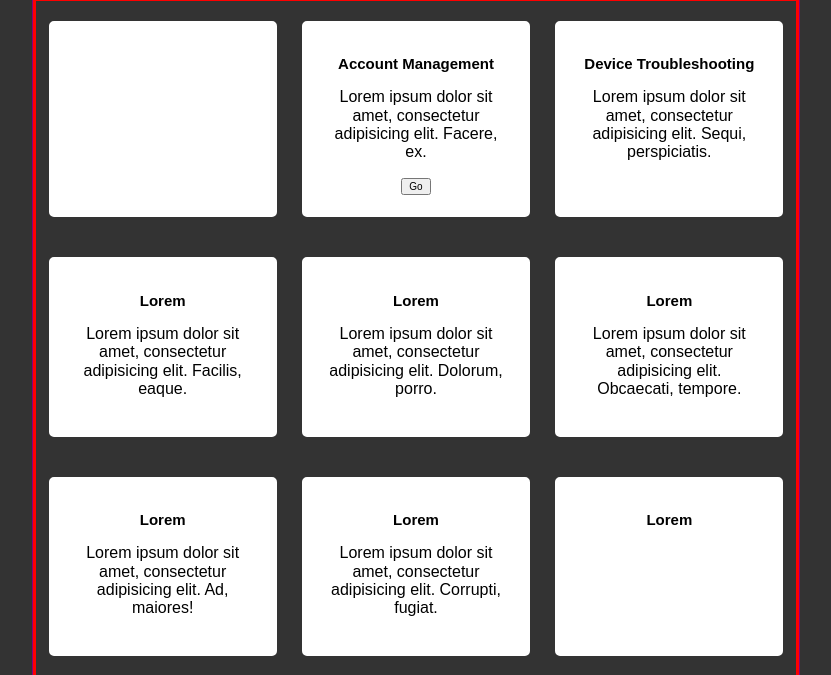
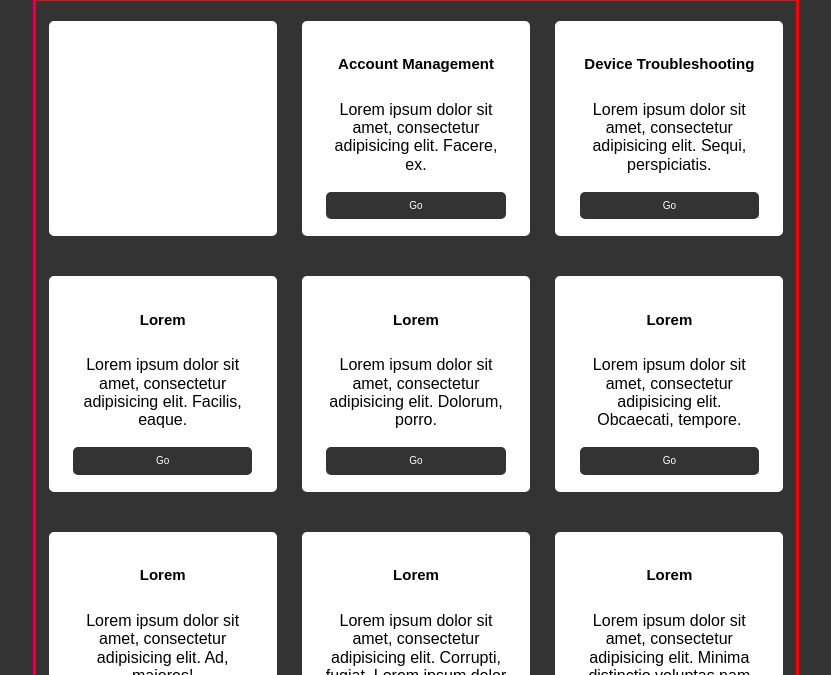
Before and after one commit to blubrandi/helpdoc-demo, a plain HTML site: page index.html in a window 1280 px wide. Shown: the part 125-800 px from the top of the page, without its empty margins (224-1055 px from the left). Drawn offline with nearby package versions, Linux system fonts and the light colour scheme.

Commit message:
Added button functionality/styling.

```diff
--- a/index.html
+++ b/index.html
@@ -27,35 +27,42 @@
         <div class="card">
           <h2>Account Management</h2>
           <p>Lorem ipsum dolor sit amet, consectetur adipisicing elit. Facere, ex.</p>
-          <a href="account-management.html"><button>Go</button></a>
+          <div class="button"><a href="account-management.html">Go</a></div>
         </div>
         <div class="card">
           <h2>Device Troubleshooting</h2>
           <p>Lorem ipsum dolor sit amet, consectetur adipisicing elit. Sequi, perspiciatis.</p>
+          <div class="button"><a href="account-management.html">Go</a></div>
         </div>
         <div class="card">
           <h2>Lorem</h2>
           <p>Lorem ipsum dolor sit amet, consectetur adipisicing elit. Facilis, eaque.</p>
+          <div class="button"><a href="account-management.html">Go</a></div>
         </div>
         <div class="card">
           <h2>Lorem</h2>
           <p>Lorem ipsum dolor sit amet, consectetur adipisicing elit. Dolorum, porro.</p>
+          <div class="button"><a href="account-management.html">Go</a></div>
         </div>
         <div class="card">
           <h2>Lorem</h2>
           <p>Lorem ipsum dolor sit amet, consectetur adipisicing elit. Obcaecati, tempore.</p>
+          <div class="button"><a href="account-management.html">Go</a></div>
         </div>
         <div class="card">
           <h2>Lorem</h2>
           <p>Lorem ipsum dolor sit amet, consectetur adipisicing elit. Ad, maiores!</p>
+          <div class="button"><a href="account-management.html">Go</a></div>
         </div>
         <div class="card">
           <h2>Lorem</h2>
-          <p>Lorem ipsum dolor sit amet, consectetur adipisicing elit. Corrupti, fugiat.</p>
+          <p>Lorem ipsum dolor sit amet, consectetur adipisicing elit. Corrupti, fugiat.  Lorem ipsum dolor sit amet, consectetur adipisicing elit. Laudantium dolorem numquam atque dolores esse aliquid, tempora sit nobis possimus molestias?</p>
+          <div class="button"><a href="account-management.html">Go</a></div>
         </div>
         <div class="card">
           <h2>Lorem</h2>
-
+          <p>Lorem ipsum dolor sit amet, consectetur adipisicing elit. Minima distinctio voluptas nam perferendis perspiciatis architecto a, excepturi sit dolorem iste.</p>
+<div class="button"><a href="account-management.html">Go</a></div>
         </div>
       </div>
     </div>
--- a/style.css
+++ b/style.css
@@ -1,25 +1,22 @@
 /*! normalize.css v8.0.1 | MIT License | github.com/necolas/normalize.css */
-
 /* Document
    ========================================================================== */
-
 /**
  * 1. Correct the line height in all browsers.
  * 2. Prevent adjustments of font size after orientation changes in iOS.
  */
-
 html {
-  line-height: 1.15; /* 1 */
-  -webkit-text-size-adjust: 100%; /* 2 */
+  line-height: 1.15;
+  /* 1 */
+  -webkit-text-size-adjust: 100%;
+  /* 2 */
 }
 
 /* Sections
    ========================================================================== */
-
 /**
  * Remove the margin in all browsers.
  */
-
 body {
   margin: 0;
 }
@@ -27,7 +24,6 @@ body {
 /**
  * Render the `main` element consistently in IE.
  */
-
 main {
   display: block;
 }
@@ -36,7 +32,6 @@ main {
  * Correct the font size and margin on `h1` elements within `section` and
  * `article` contexts in Chrome, Firefox, and Safari.
  */
-
 h1 {
   font-size: 2em;
   margin: 0.67em 0;
@@ -44,35 +39,35 @@ h1 {
 
 /* Grouping content
    ========================================================================== */
-
 /**
  * 1. Add the correct box sizing in Firefox.
  * 2. Show the overflow in Edge and IE.
  */
-
 hr {
-  box-sizing: content-box; /* 1 */
-  height: 0; /* 1 */
-  overflow: visible; /* 2 */
+  box-sizing: content-box;
+  /* 1 */
+  height: 0;
+  /* 1 */
+  overflow: visible;
+  /* 2 */
 }
 
 /**
  * 1. Correct the inheritance and scaling of font size in all browsers.
  * 2. Correct the odd `em` font sizing in all browsers.
  */
-
 pre {
-  font-family: monospace, monospace; /* 1 */
-  font-size: 1em; /* 2 */
+  font-family: monospace, monospace;
+  /* 1 */
+  font-size: 1em;
+  /* 2 */
 }
 
 /* Text-level semantics
    ========================================================================== */
-
 /**
  * Remove the gray background on active links in IE 10.
  */
-
 a {
   background-color: transparent;
 }
@@ -81,17 +76,18 @@ a {
  * 1. Remove the bottom border in Chrome 57-
  * 2. Add the correct text decoration in Chrome, Edge, IE, Opera, and Safari.
  */
-
 abbr[title] {
-  border-bottom: none; /* 1 */
-  text-decoration: underline; /* 2 */
-  text-decoration: underline dotted; /* 2 */
+  border-bottom: none;
+  /* 1 */
+  text-decoration: underline;
+  /* 2 */
+  text-decoration: underline dotted;
+  /* 2 */
 }
 
 /**
  * Add the correct font weight in Chrome, Edge, and Safari.
  */
-
 b,
 strong {
   font-weight: bolder;
@@ -101,18 +97,18 @@ strong {
  * 1. Correct the inheritance and scaling of font size in all browsers.
  * 2. Correct the odd `em` font sizing in all browsers.
  */
-
 code,
 kbd,
 samp {
-  font-family: monospace, monospace; /* 1 */
-  font-size: 1em; /* 2 */
+  font-family: monospace, monospace;
+  /* 1 */
+  font-size: 1em;
+  /* 2 */
 }
 
 /**
  * Add the correct font size in all browsers.
  */
-
 small {
   font-size: 80%;
 }
@@ -121,7 +117,6 @@ small {
  * Prevent `sub` and `sup` elements from affecting the line height in
  * all browsers.
  */
-
 sub,
 sup {
   font-size: 75%;
@@ -140,41 +135,41 @@ sup {
 
 /* Embedded content
    ========================================================================== */
-
 /**
  * Remove the border on images inside links in IE 10.
  */
-
 img {
   border-style: none;
 }
 
 /* Forms
    ========================================================================== */
-
 /**
  * 1. Change the font styles in all browsers.
  * 2. Remove the margin in Firefox and Safari.
  */
-
 button,
 input,
 optgroup,
 select,
 textarea {
-  font-family: inherit; /* 1 */
-  font-size: 100%; /* 1 */
-  line-height: 1.15; /* 1 */
-  margin: 0; /* 2 */
+  font-family: inherit;
+  /* 1 */
+  font-size: 100%;
+  /* 1 */
+  line-height: 1.15;
+  /* 1 */
+  margin: 0;
+  /* 2 */
 }
 
 /**
  * Show the overflow in IE.
  * 1. Show the overflow in Edge.
  */
-
 button,
-input { /* 1 */
+input {
+  /* 1 */
   overflow: visible;
 }
 
@@ -182,16 +177,15 @@ input { /* 1 */
  * Remove the inheritance of text transform in Edge, Firefox, and IE.
  * 1. Remove the inheritance of text transform in Firefox.
  */
-
 button,
-select { /* 1 */
+select {
+  /* 1 */
   text-transform: none;
 }
 
 /**
  * Correct the inability to style clickable types in iOS and Safari.
  */
-
 button,
 [type="button"],
 [type="reset"],
@@ -202,7 +196,6 @@ button,
 /**
  * Remove the inner border and padding in Firefox.
  */
-
 button::-moz-focus-inner,
 [type="button"]::-moz-focus-inner,
 [type="reset"]::-moz-focus-inner,
@@ -214,7 +207,6 @@ button::-moz-focus-inner,
 /**
  * Restore the focus styles unset by the previous rule.
  */
-
 button:-moz-focusring,
 [type="button"]:-moz-focusring,
 [type="reset"]:-moz-focusring,
@@ -225,7 +217,6 @@ button:-moz-focusring,
 /**
  * Correct the padding in Firefox.
  */
-
 fieldset {
   padding: 0.35em 0.75em 0.625em;
 }
@@ -236,20 +227,24 @@ fieldset {
  * 3. Remove the padding so developers are not caught out when they zero out
  *    `fieldset` elements in all browsers.
  */
-
 legend {
-  box-sizing: border-box; /* 1 */
-  color: inherit; /* 2 */
-  display: table; /* 1 */
-  max-width: 100%; /* 1 */
-  padding: 0; /* 3 */
-  white-space: normal; /* 1 */
+  box-sizing: border-box;
+  /* 1 */
+  color: inherit;
+  /* 2 */
+  display: table;
+  /* 1 */
+  max-width: 100%;
+  /* 1 */
+  padding: 0;
+  /* 3 */
+  white-space: normal;
+  /* 1 */
 }
 
 /**
  * Add the correct vertical alignment in Chrome, Firefox, and Opera.
  */
-
 progress {
   vertical-align: baseline;
 }
@@ -257,7 +252,6 @@ progress {
 /**
  * Remove the default vertical scrollbar in IE 10+.
  */
-
 textarea {
   overflow: auto;
 }
@@ -266,17 +260,17 @@ textarea {
  * 1. Add the correct box sizing in IE 10.
  * 2. Remove the padding in IE 10.
  */
-
 [type="checkbox"],
 [type="radio"] {
-  box-sizing: border-box; /* 1 */
-  padding: 0; /* 2 */
+  box-sizing: border-box;
+  /* 1 */
+  padding: 0;
+  /* 2 */
 }
 
 /**
  * Correct the cursor style of increment and decrement buttons in Chrome.
  */
-
 [type="number"]::-webkit-inner-spin-button,
 [type="number"]::-webkit-outer-spin-button {
   height: auto;
@@ -286,16 +280,16 @@ textarea {
  * 1. Correct the odd appearance in Chrome and Safari.
  * 2. Correct the outline style in Safari.
  */
-
 [type="search"] {
-  -webkit-appearance: textfield; /* 1 */
-  outline-offset: -2px; /* 2 */
+  -webkit-appearance: textfield;
+  /* 1 */
+  outline-offset: -2px;
+  /* 2 */
 }
 
 /**
  * Remove the inner padding in Chrome and Safari on macOS.
  */
-
 [type="search"]::-webkit-search-decoration {
   -webkit-appearance: none;
 }
@@ -304,19 +298,18 @@ textarea {
  * 1. Correct the inability to style clickable types in iOS and Safari.
  * 2. Change font properties to `inherit` in Safari.
  */
-
 ::-webkit-file-upload-button {
-  -webkit-appearance: button; /* 1 */
-  font: inherit; /* 2 */
+  -webkit-appearance: button;
+  /* 1 */
+  font: inherit;
+  /* 2 */
 }
 
 /* Interactive
    ========================================================================== */
-
 /*
  * Add the correct display in Edge, IE 10+, and Firefox.
  */
-
 details {
   display: block;
 }
@@ -324,18 +317,15 @@ details {
 /*
  * Add the correct display in all browsers.
  */
-
 summary {
   display: list-item;
 }
 
 /* Misc
    ========================================================================== */
-
 /**
  * Add the correct display in IE 10+.
  */
-
 template {
   display: none;
 }
@@ -343,13 +333,11 @@ template {
 /**
  * Add the correct display in IE 10.
  */
-
 [hidden] {
   display: none;
 }
 
 /* Document Styles */
-
 * {
   box-sizing: border-box;
 }
@@ -390,7 +378,12 @@ p {
 }
 
 .card {
+  position: relative;
+  display: flex;
+  flex-direction: column;
+  align-items: center;
   width: 30%;
+  min-height: 180px;
   border: 2px solid white;
   text-align: center;
   margin-top: 20px;
@@ -401,26 +394,48 @@ p {
   text-decoration: none;
 }
 
-.card:hover {
-  transform: scale(1.05);
+.card p {
+  margin-bottom: 40px;
+}
+
+.button {
+  position: absolute;
+  width: 80%;
+  background-color: #333;
+  color: #fff;
+  padding: .5rem 2rem;
+  border-radius: 5px;
+  bottom: 15px;
+}
+
+.button:hover {
+  transform: scale(1.055);
   transition-timing-function: ease;
-  transition: 2s;
+  transition: 1.22s;
+  cursor: pointer;
+}
+
+.button a {
+  text-decoration: none;
+  color: #fff;
 }
 
 .text_container {
   background-color: #fff;
   padding: 20px;
   border-radius: 10px;
+  margin-top: 20px;
+  margin-bottom: 20px;
 }
 
-.text_container h2:hover{
-cursor: pointer;
+.text_container h2:hover {
+  cursor: pointer;
 }
 
 .hidden>div {
-	display:none;
+  display: none;
 }
 
 .visible>div {
-	display:block;
+  display: block;
 }
```
Also changed, not shown: account-management.html (+27 -3 lines).
